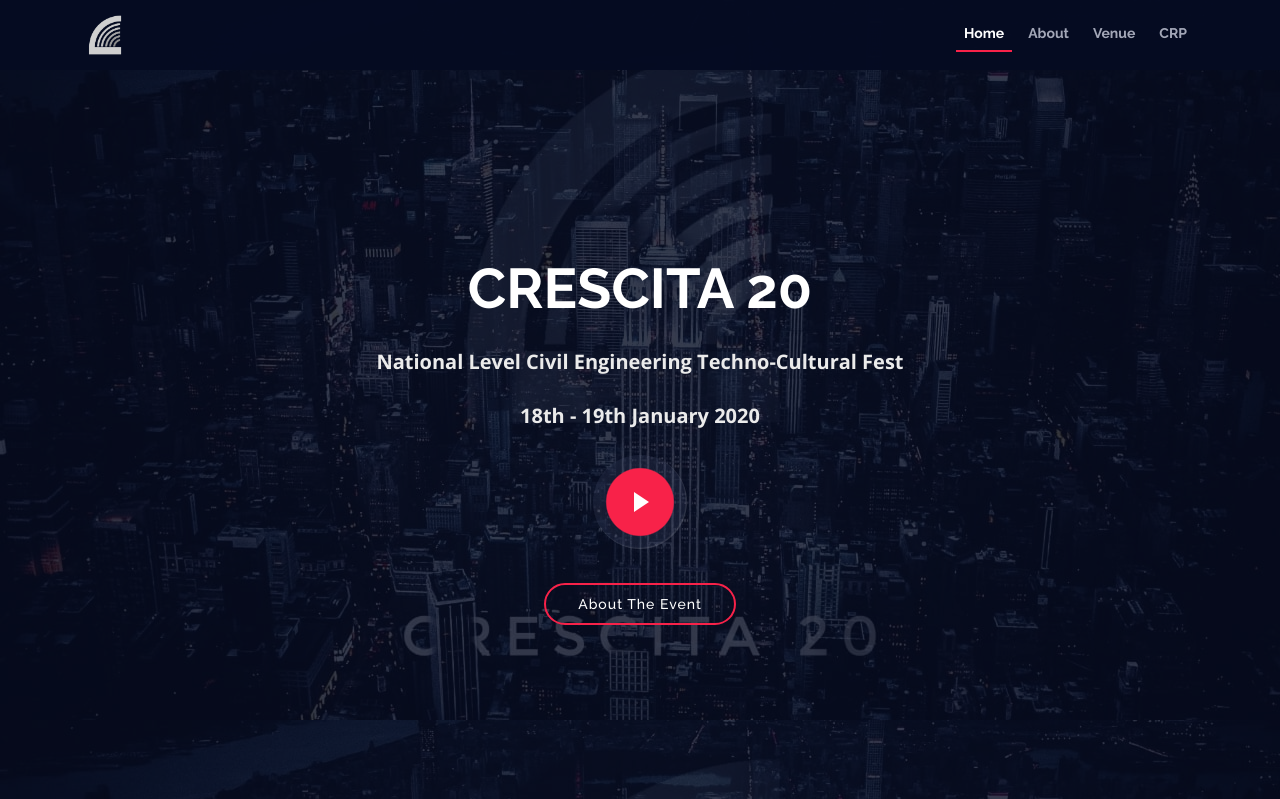
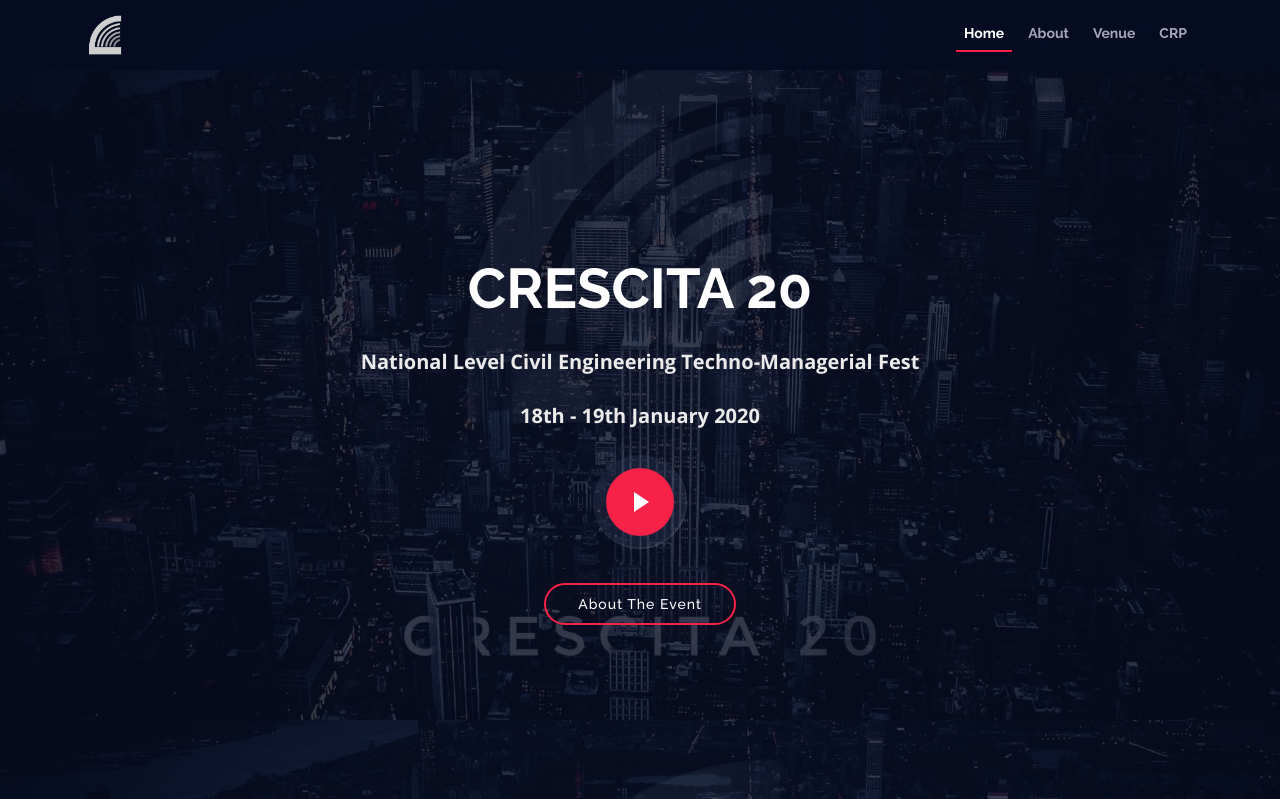
Before and after one commit to nalimhahs/crescita, a Django app: page / in a window 1280 px wide. Shown: the top 799 px of the page. Run offline with Django 3.2, Linux system fonts and the light colour scheme; data that the repository does not hold is empty; parts of the project's set-up code (start-up, migrations or seed data) failed here and were passed over; some libraries are stand-ins or nearby versions.

Commit message:
Update index.html

```diff
--- a/templates/index.html
+++ b/templates/index.html
@@ -11,7 +11,7 @@
       <div class="intro-container wow fadeIn">
         <h1 class="mb-4 pb-0">CRESCITA 20</h1>
         <p class="mb-4 pb-0">
-          National Level Civil Engineering Techno-Cultural Fest
+          National Level Civil Engineering Techno-Managerial Fest
         </p>
         <p class="mb-4 pb-0">18th - 19th January 2020</p>
 
```
